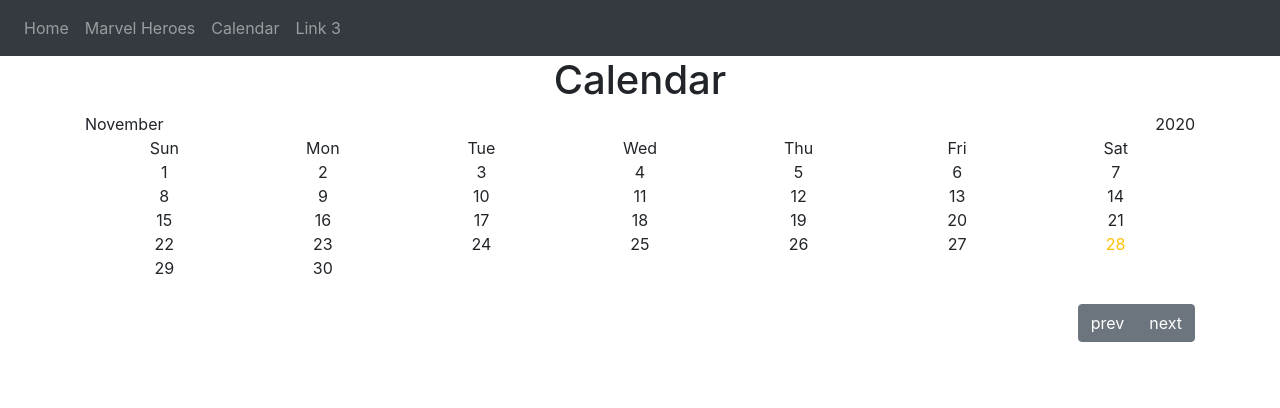
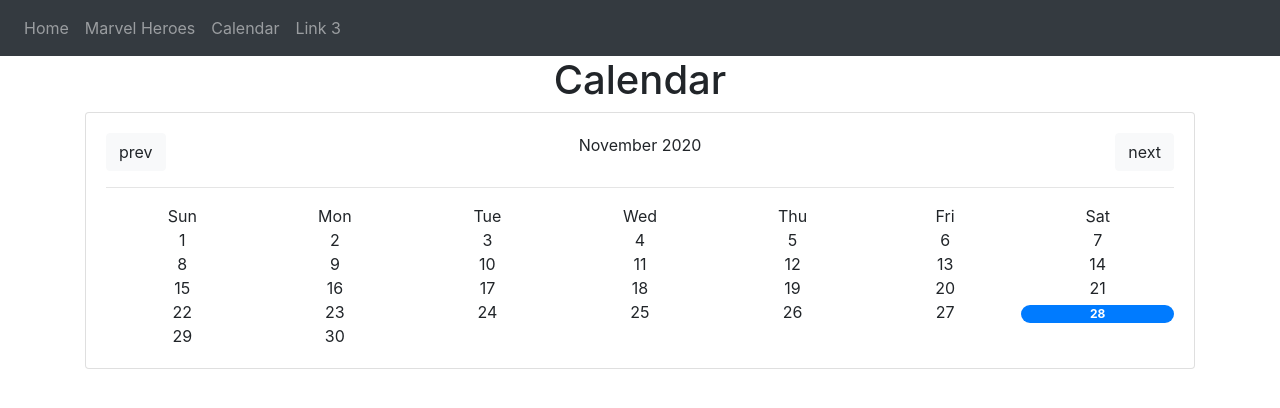
Before and after one commit to codedigs/vue3-app, a Vue app: page /calendar in a window 1280 px wide. Shown: the top 408 px of the page. Built offline with nearby package versions, Linux system fonts and the light colour scheme.

Commit message:
enhance ui and refactor code

```diff
--- a/src/pages/Calendar.vue
+++ b/src/pages/Calendar.vue
@@ -2,10 +2,18 @@
     <h1 class="page-header text-center">Calendar</h1>
 
     <div class="calendar">
+        <div class="card">
+            <div class="card-body">
                 <div class="row">
-            <div class="col" v-text="getMonthName"></div>
-            <div class="col text-right" v-text="year"></div>
+                    <div class="col">
+                        <button type="button" class="btn btn-light" @click="onPrev">prev</button>
                     </div>
+                    <div class="col text-center">{{ monthName }} {{ year }}</div>
+                    <div class="col">
+                        <button type="button" class="btn btn-light float-right" @click="onNext">next</button>
+                    </div>
+                </div>
+                <hr>
 
                 <div class="row">
                     <div class="col">
@@ -18,19 +26,10 @@
                 <div class="row">
                     <div class="col">
                         <div class="days-block">
-                    <div class="day-item" v-for="num in getStartDay()" :key="num"></div>
-                    <div class="day-item" v-for="day in getNumDays()" :key="day" v-text="day" :class="currentDateClass(day)"></div>
+                            <div class="day-item" v-for="num in getStartDay" :key="num"></div>
+                            <div class="day-item" v-for="day in getNumDays" :key="day" v-text="day" :class="currentDateClass(day)"></div>
                         </div>
                     </div>
-        </div>
-
-        <br />
-
-        <div class="row">
-            <div class="col">
-                <div class="btn-group btn-group-xs float-right" role="group" aria-label="buttons">
-                    <button type="button" class="btn btn-secondary" @click="prev">prev</button>
-                    <button type="button" class="btn btn-secondary" @click="next">next</button>
                 </div>
             </div>
         </div>
@@ -50,13 +49,11 @@ export default {
     },
 
     computed: {
-        getMonthName: function() {
+        monthName: function() {
             var date = new Date(this.year, this.month);
             return date.toLocaleString("default", {month: "long"});
-        }
         },
 
-    methods: {
         getNumDays: function() {
             var nextMonth = this.month + 1;
             return new Date(this.year, nextMonth, 0).getDate();
@@ -64,9 +61,11 @@ export default {
 
         getStartDay: function() {
             return new Date(this.year, this.month).getDay();
+        }
     },
 
-        prev: function() {
+    methods: {
+        onPrev: function() {
             if (this.month === 0) {
                 this.year--;
                 this.month = 11;
@@ -75,7 +74,7 @@ export default {
             }
         },
 
-        next: function() {
+        onNext: function() {
             if (this.month === 11) {
                 this.year++;
                 this.month = 0;
@@ -85,7 +84,7 @@ export default {
         },
 
         currentDateClass: function(date) {
-            return new Date().toDateString() === new Date(this.year, this.month, date).toDateString() ? "text-warning" : "";
+            return new Date().toDateString() === new Date(this.year, this.month, date).toDateString() ? "badge badge-pill badge-primary" : "";
         }
     }
 }
@@ -102,5 +101,6 @@ export default {
         width: calc(100%/7);
         display: inline-block;
         text-align: center;
+        user-select: none;
     }
 </style>
```
Lines whose indentation alone changed are shown as unchanged.
